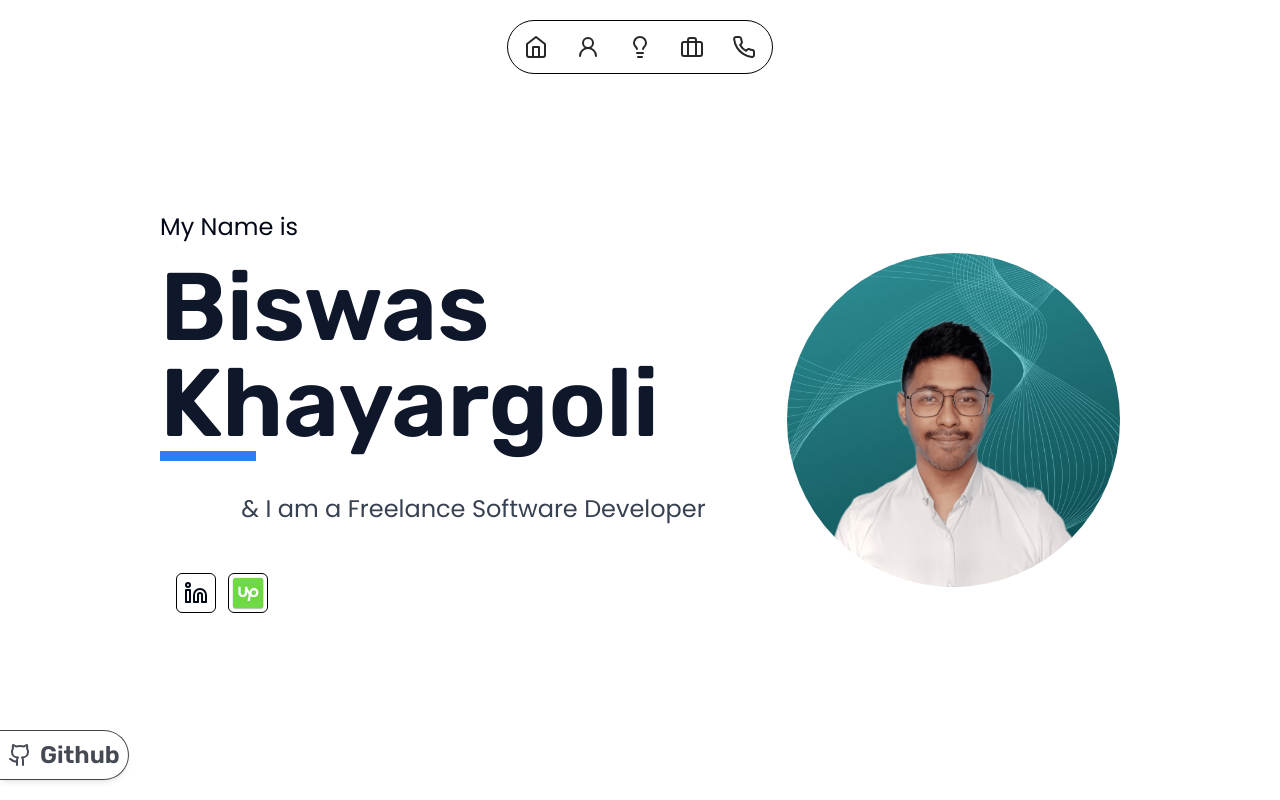
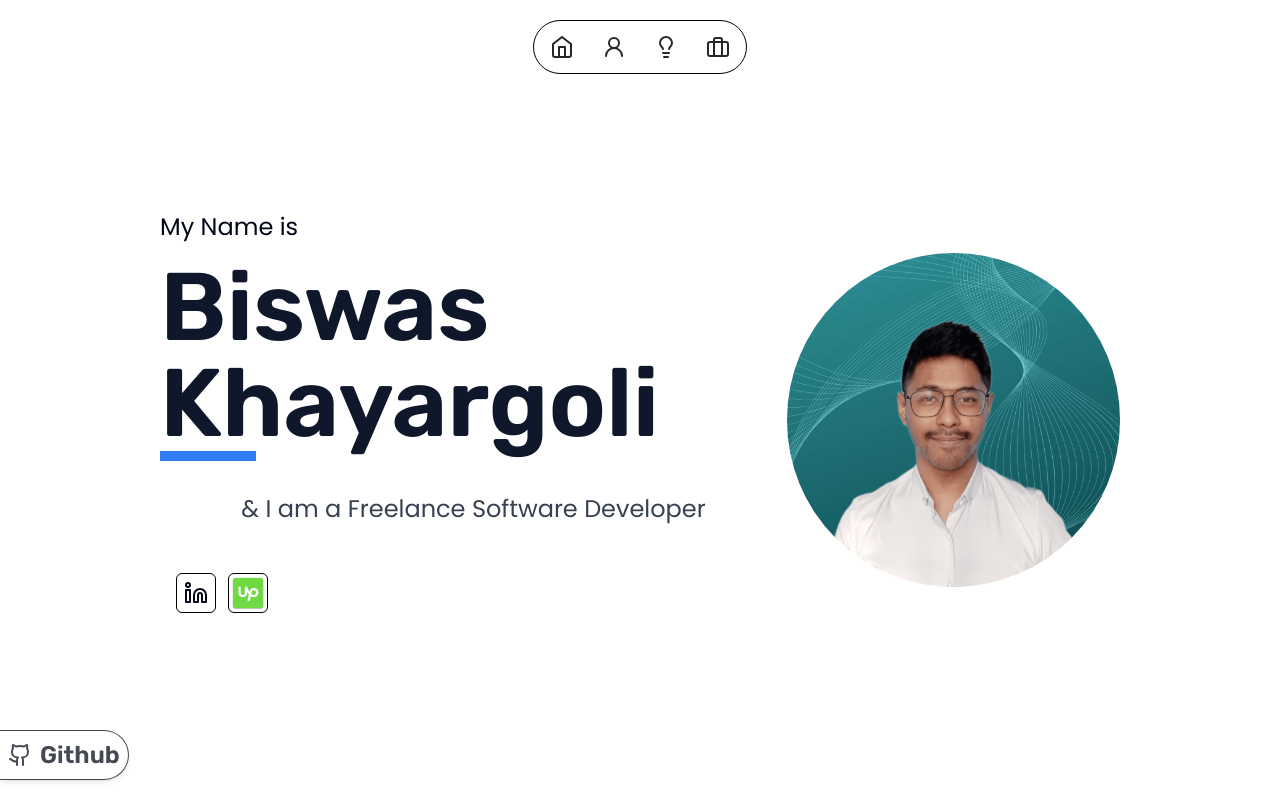
Before and after one commit to khayargoli/portfolio, a Next.js app: page / in a window 1280 px wide. Built offline with nearby package versions, Linux system fonts and the light colour scheme.

Commit message:
Update Navbar.tsx

```diff
--- a/src/components/Navbar.tsx
+++ b/src/components/Navbar.tsx
@@ -28,7 +28,7 @@ const Navbar = () => {
     // { name: "projects", icon: <Layers />, link: "/projects" },
     { name: "work", icon: <Briefcase />, link: "/education" },
     // { name: "more", icon: <PackagePlus />, link: "/more" },
-    { name: "contact", icon: <Phone />, link: "/contact" },
+   // { name: "contact", icon: <Phone />, link: "/contact" },
   ];
 
   const [scrolling, setScrolling] = useState(false);
```
